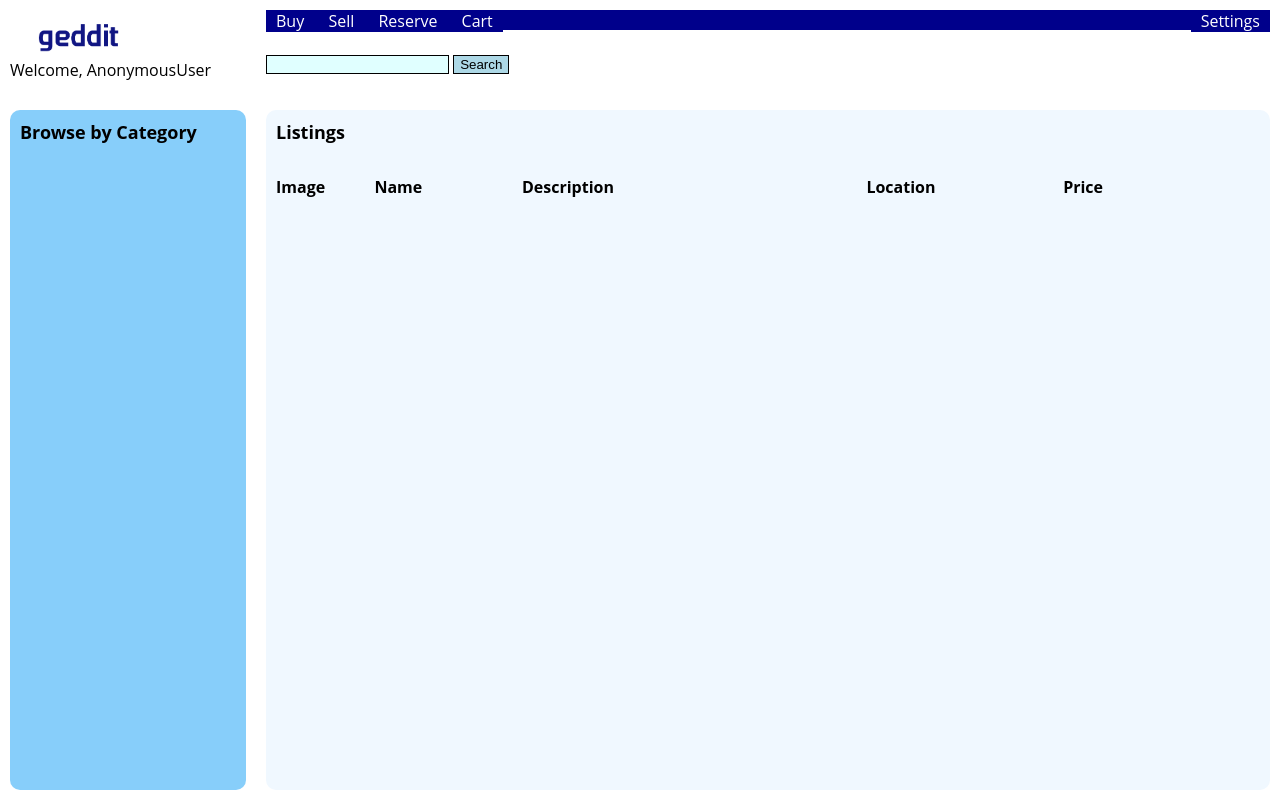
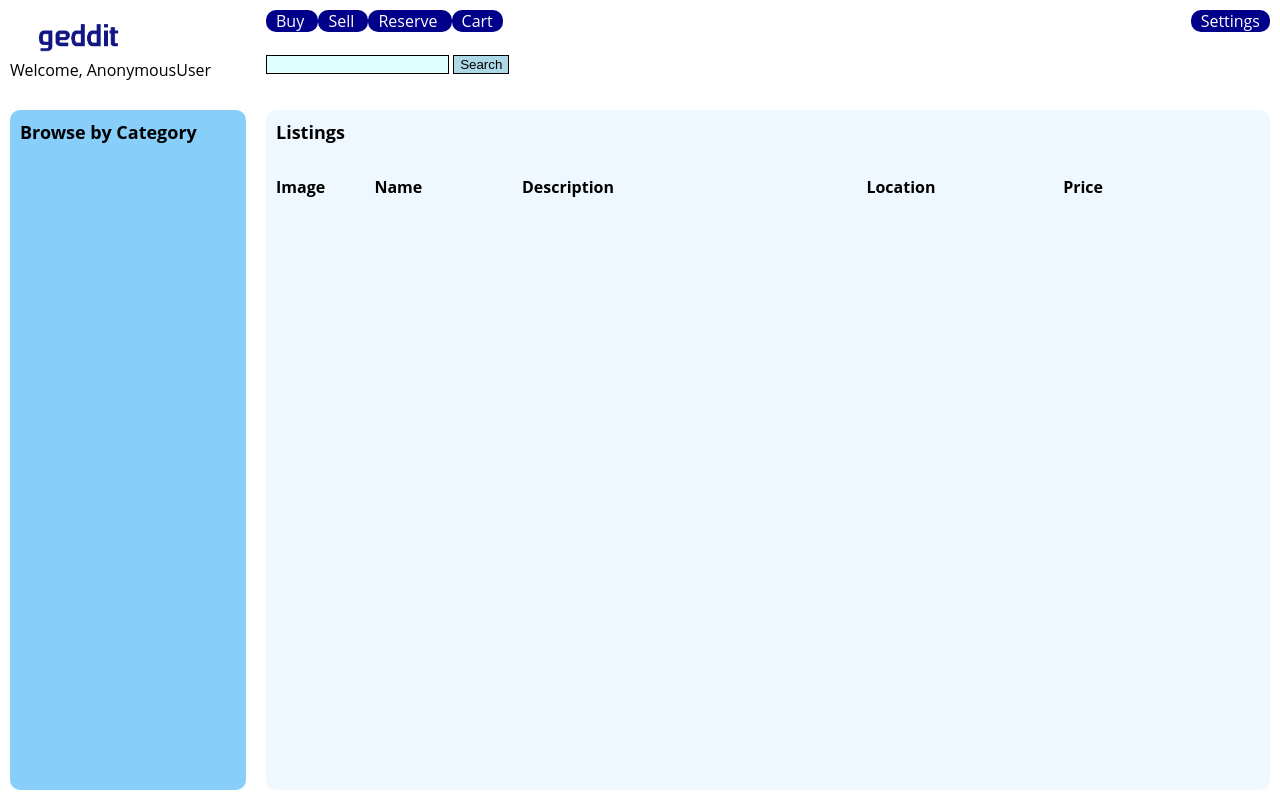
Before and after one commit to kxing/Geddit, a Django app: template templates/buy.html in a window 1280 px wide. Run offline with Django 3.2, Linux system fonts and the light colour scheme; the template is opened without the code that fills it, so the values that code supplies are empty; some libraries are stand-ins or nearby versions.

Commit message:
Made the nav bar look like buttons.

```diff
--- a/data/static/css/nav_bar.css
+++ b/data/static/css/nav_bar.css
@@ -11,7 +11,6 @@
 #nav_buttons {
     clear: right;
     height: 20px;
-    background: darkblue;
 }
 
 #nav_buy {
@@ -33,6 +32,7 @@
 .nav_button {
     display: inline;
     background: darkblue;
+    border-radius: 10px;
 }
 
 .nav_button a {
```
